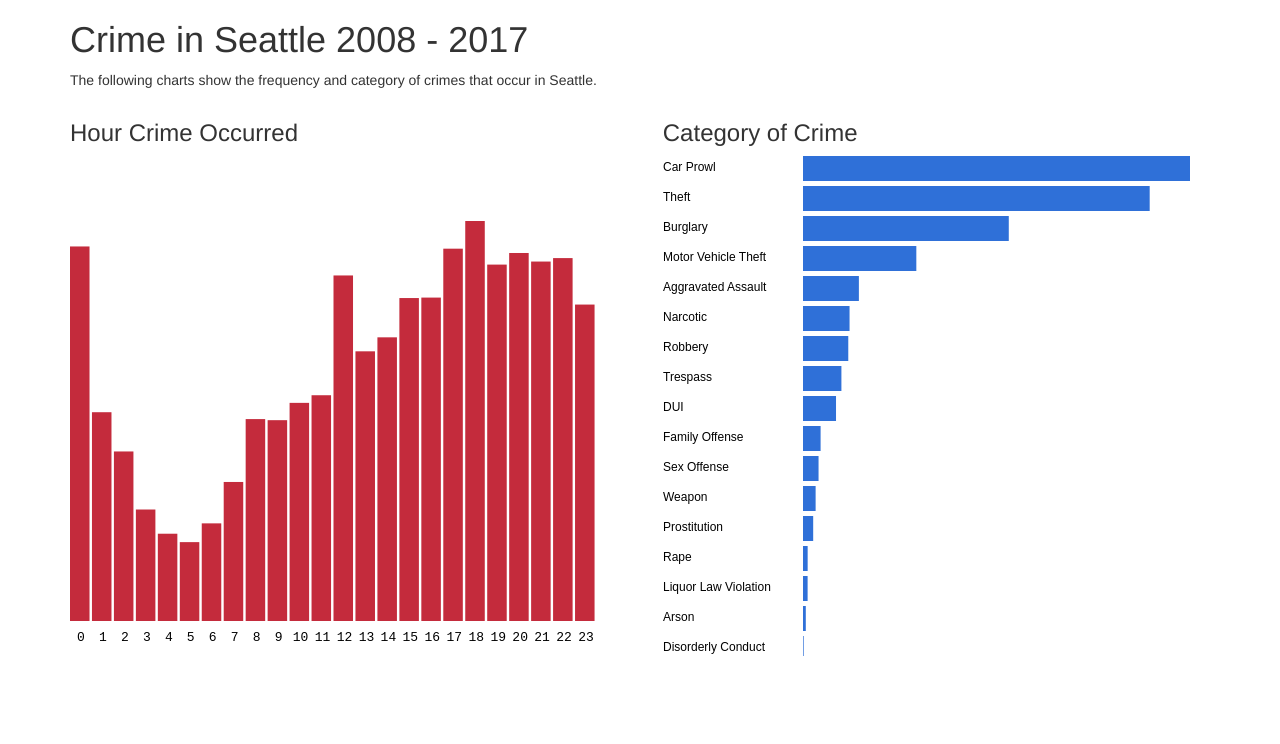
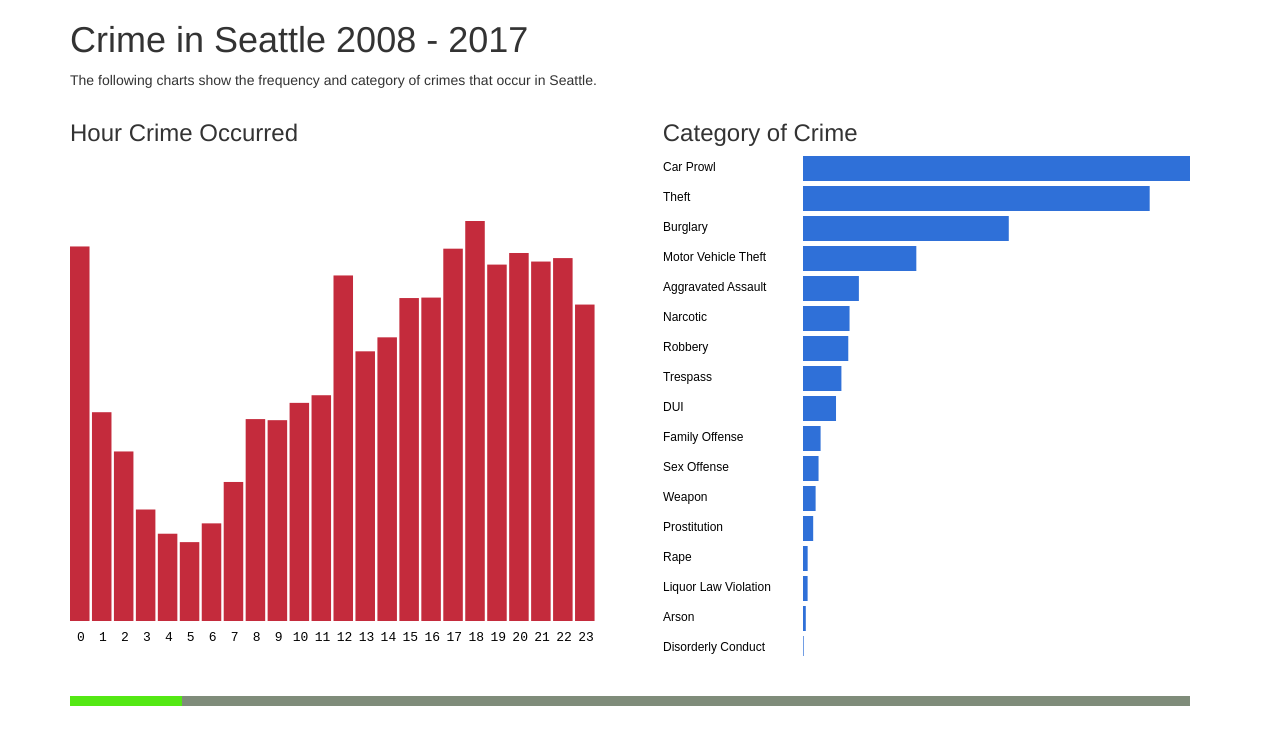
Before and after one commit to Fercstar/CS498-DV, a plain HTML site: page index.html in a window 1280 px wide. Drawn offline with nearby package versions, Linux system fonts and the light colour scheme.

Commit message:
More Updates

```diff
--- a/FinalProject.js
+++ b/FinalProject.js
@@ -338,3 +338,37 @@ function CategoryForHours(hourFilter, col = 2) {
 
     })
 }
+
+var currentProgress = 0.0;
+
+function progressBar(percent = 0.25){
+    var canvas = d3.select("body").select("#slider")
+
+    currentProgress = currentProgress + percent;
+
+    var margin = {top: 10, right: 10, bottom: 10, left: 10}
+        , width = parseInt(d3.select("#slider").style("width"), 10)
+        , width = (width - margin.right) - margin.left
+        , height = parseInt(d3.select("#slider").style("height"), 10)
+        , height = (height - margin.top) - margin.bottom;
+
+    var data = [width * currentProgress, width * (1 - currentProgress)]
+        , colors = ["#54e814", "#7f8c7a"];
+
+    console.log(currentProgress);
+    if (currentProgress >= 0.99){
+        data = [];
+    }
+
+    var rects = canvas.selectAll("rect").data(data);
+    rects.enter().append("rect").merge(rects)
+        .transition("progressBar")
+        .duration(1000)
+        .attr("x", function(d, i) {return width * (currentProgress) * i; })
+        .attr("width", function(d) {return d;})
+        .attr("fill", function(d, i) {return colors[i]; })
+        .attr("height", height)
+        .attr("y", height + margin.top);
+    rects.exit().transition().remove();
+
+}
--- a/index.html
+++ b/index.html
@@ -61,15 +61,17 @@
         rect {
             cursor: pointer;
         }
+        .slider {
+            height: 50;
+            width: 100%;
+        }
 
     </style>
     <div class="container">
     <body>
-        <h1>Crime in Seattle 2008 - 2017</h1>
+        <h1 onclick="progressBar(0.10)">Crime in Seattle 2008 - 2017</h1>
         <p>The following charts show the frequency and category of crimes that occur in Seattle.</p>
-        <script>Hours()</script>
-        <script>Categories()</script>
-        <script>setDuration(300)</script>
+
 
         <table>
             <tr>
@@ -93,8 +95,14 @@
                             </div>
                 </td>
             </tr>
+        </table>
+        <table>
             <tr>
+                <td width="100%">
+                    <svg id="slider" class="slider" width = "100%">
 
+                    </svg>
+                </td>
             </tr>
         </table>
 
@@ -105,7 +113,10 @@
 
 
     </body>
-
+    <script>Hours()</script>
+    <script>Categories()</script>
+    <script>setDuration(300)</script>
+    <script>progressBar(0.10)</script>
 
 
     </div>
```
